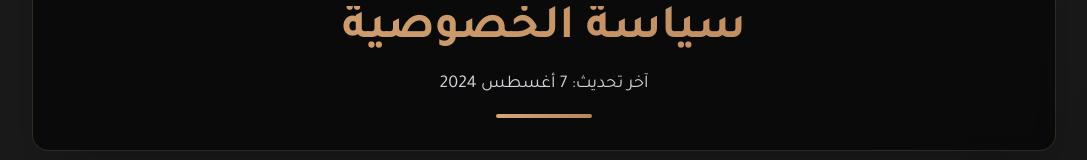
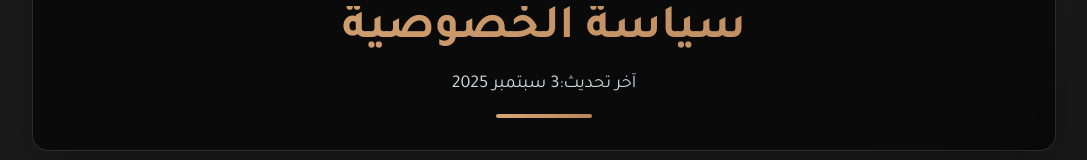
Before and after one commit to Belalnajy/manqala-project, a React (Vite) app: page /privacy-policy in a window 1280 px wide. Shown: the part 155-315 px from the top of the page, without its empty margins (96-1183 px from the left). Built offline with nearby package versions, Linux system fonts and the light colour scheme.

Commit message:
fix: Update last modified date in Privacy Policy and improve list item formatting

```diff
--- a/src/pages/PrivacyPolicy.tsx
+++ b/src/pages/PrivacyPolicy.tsx
@@ -70,7 +70,7 @@ const PrivacyPolicy: React.FC = () => {
           <h1 className="text-4xl md:text-5xl font-bold text-[#d7a675] mb-4 bg-gradient-to-r from-[#d7a675] to-[#b8865a] bg-clip-text text-transparent">
             سياسة الخصوصية
           </h1>
-          <p className="text-gray-300 text-lg">آخر تحديث: 7 أغسطس 2024</p>
+          <p className="text-gray-300 text-lg">آخر تحديث:3 سبتمبر 2025</p>
           <div className="mt-4 w-24 h-1 bg-gradient-to-r from-[#d7a675] to-[#b8865a] mx-auto rounded-full" />
         </motion.div>
 
@@ -99,7 +99,7 @@ const PrivacyPolicy: React.FC = () => {
             </div>
             <ul className="list-disc pr-5 space-y-2 text-gray-300">
               <li>معلومات الاتصال (الاسم، البريد الإلكتروني، رقم الهاتف) التي تقدمها لنا.</li>
-              <li>بيانات التصفح وسجل الزيارات لفهم كيفية استخدامك للموقع.</li>
+              <li>بيانات التصفح وسجل الزيارات لفهم كيفية استخدامك للموقع. </li>
               <li>أي معلومات أخرى تقدمها لنا طواعية عبر نماذج الاتصال.</li>
             </ul>
           </motion.section>
```
